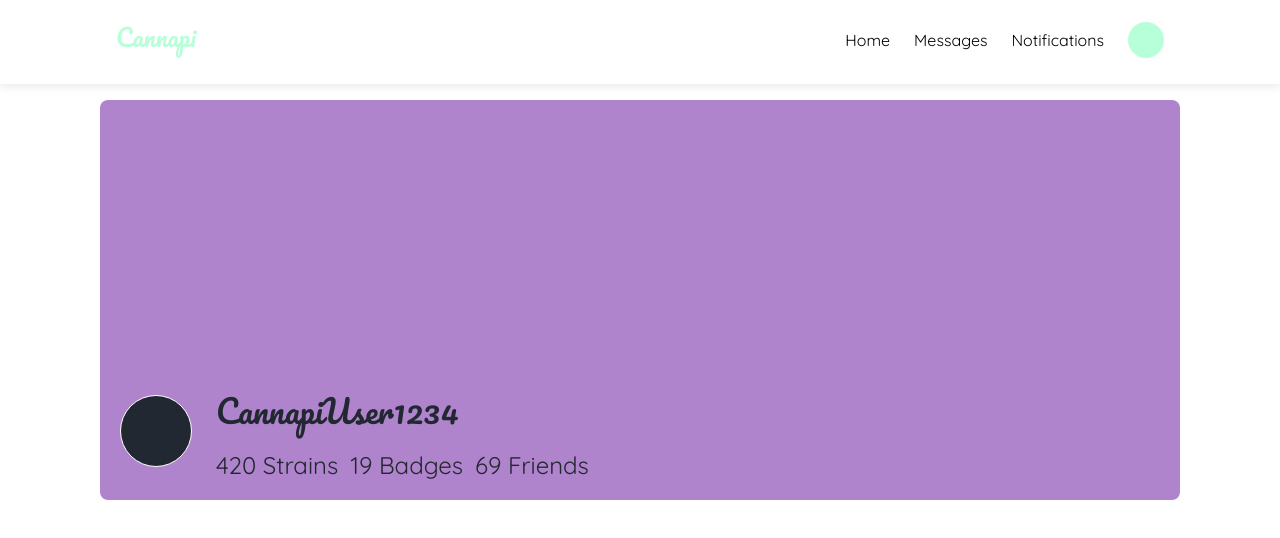
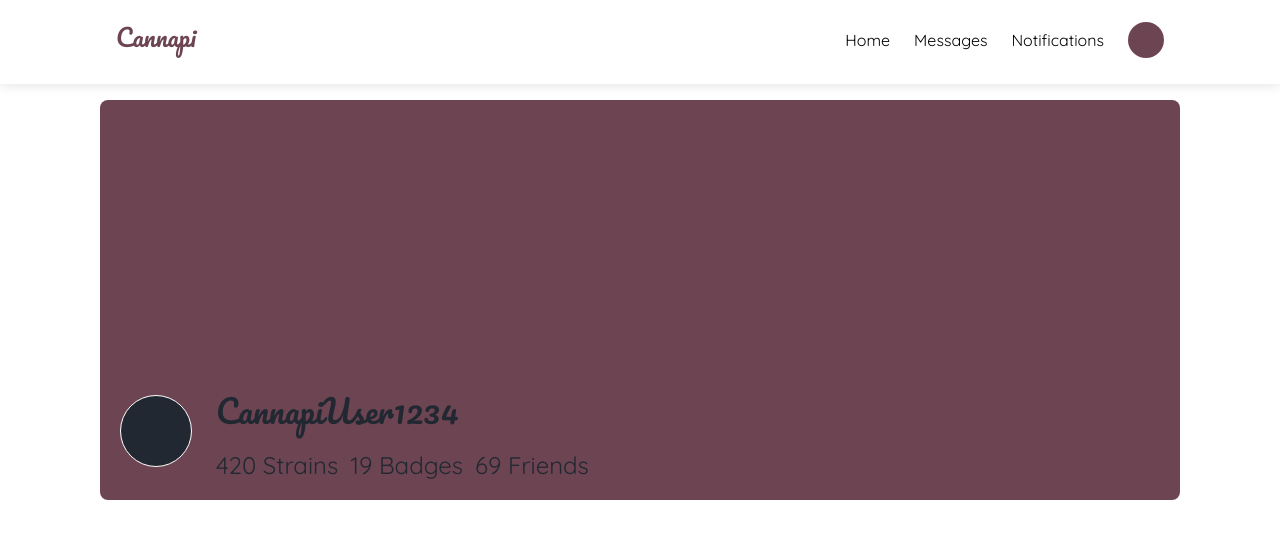
Before and after one commit to joshualholland/Tea, a Next.js app: page /Profile in a window 1280 px wide. Shown: the top 538 px of the page. Built offline with nearby package versions, Linux system fonts and the light colour scheme.

Commit message:
ada compliant colors

```diff
--- a/src/components/Nav.tsx
+++ b/src/components/Nav.tsx
@@ -56,7 +56,7 @@ const Items = styled.div`
 const Logo = styled.div<IProps>`
   font-size: 24px;
   font-family: ${props => props.theme.font.secondary};
-  color: ${props => props.theme.palette.primary.main};
+  color: ${props => props.theme.palette.tertiary.main};
   text-decoration: none;
 `
 
@@ -82,5 +82,5 @@ const Profile = styled.div`
   height: 36px;
   width: 36px;
   border-radius: 50%;
-  background-color: ${props => props.theme.palette.primary.main};
+  background-color: ${props => props.theme.palette.tertiary.main};
 `
--- a/src/utils/styles/theme.ts
+++ b/src/utils/styles/theme.ts
@@ -8,15 +8,15 @@ export const defaultTheme: DefaultTheme = {
       white: '#ffffff'
     },
     primary: {
-      main: '#B7FFD8',
+      main: '#40916C',
       contrastText: '#ffffff'
     },
     secondary: {
-      main: '#ffa824',
+      main: '#CC8F3E',
       contrastText: '#ffffff'
     },
     tertiary: {
-      main: '#b084cc',
+      main: '#6D4552',
       contrastText: '#ffffff'
     }
   },
```
